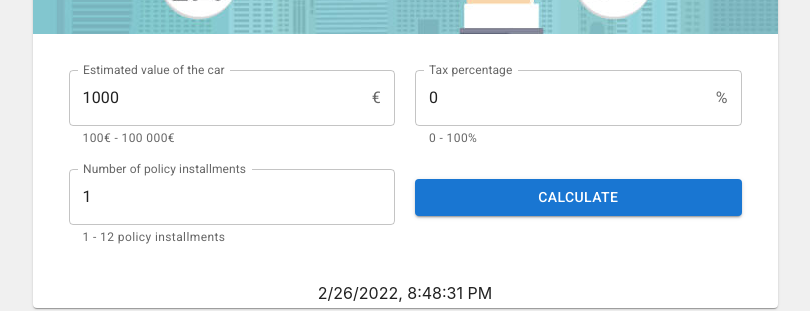
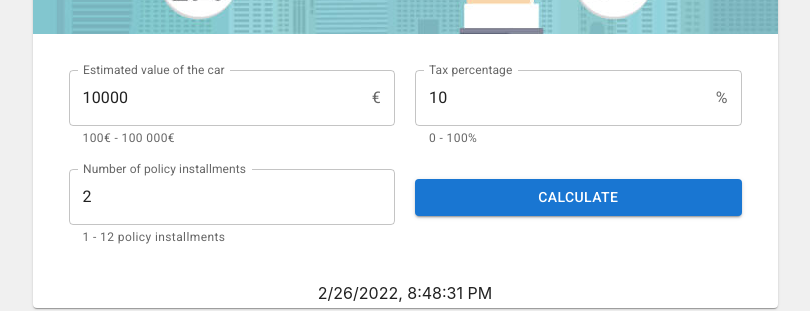
Before and after one commit to DiegoAWS/insly, a React (Create React App) app: page / in a window 1280 px wide. Shown: the part 429-740 px from the top of the page, without its empty margins (235-1045 px from the left). Built offline with nearby package versions, Linux system fonts and the light colour scheme.

Commit message:
integrated transformData module

```diff
--- a/src/App.js
+++ b/src/App.js
@@ -1,13 +1,14 @@
+import { GlobalContextProvider } from "contexts/useGlobalContext";
 import MainPage from "pages/MainPage";
 import "./App.scss";
 
 function App() {
-
-
   return (
-    <div className="App">
-     <MainPage />
-    </div>
+    <GlobalContextProvider>
+      <div className="App">
+        <MainPage />
+      </div>
+    </GlobalContextProvider>
   );
 }
 
--- a/src/components/Loading/Loading.jsx
+++ b/src/components/Loading/Loading.jsx
@@ -1,10 +1,13 @@
 import Backdrop from '@mui/material/Backdrop';
 import CircularProgress from '@mui/material/CircularProgress';
+import { useGlobalContext } from 'contexts/useGlobalContext';
 
 
 function Loading() {
-    return (
-        <div>
+
+    const { loading } = useGlobalContext()
+
+    return (loading ? <div>
         <Backdrop
             sx={{ color: '#fff', zIndex: 10 }}
             open={true}
@@ -12,7 +15,7 @@ function Loading() {
         >
             <CircularProgress color="inherit" />
         </Backdrop>
-        </div>
+    </div> : null
     )
 }
 
--- a/src/components/MainForm/MainForm.jsx
+++ b/src/components/MainForm/MainForm.jsx
@@ -11,8 +11,8 @@ import NumberInput from "components/NumberInput/NumberInput";
 import InsuranceImage from "assets/insurance.jpeg";
 import './MainForm.scss';
 import LocalTimer from "components/LocalTimer/LocalTimer";
-import { sendInsuranceData } from "services/insuranceService";
-import Loading from "components/Loading/Loading";
+
+import { useGlobalContext } from "contexts/useGlobalContext";
 
 function MainForm() {
     const [carValue, setCarValue] = useState("");
@@ -20,13 +20,8 @@ function MainForm() {
     const [numberOfPolicies, setNumberOfPolicies] = useState("");
     const [checkingForErrors, setCheckingForErrors] = useState(false);
 
-    const initialData = {
-        loading: false,
-        error: false,
-        errorMessage: "",
-        data: []
-    }
-    const [data, setData] = useState(initialData);
+    const {  sendDataToServer } = useGlobalContext()
+
 
     const checkErrorCarPrize = useMemo(() => isNumberNotBetweenCurated(100, 100000), [])
     const checkErrorTaxPercentage = useMemo(() => isNumberNotBetweenCurated(0, 100), [])
@@ -41,8 +36,6 @@ function MainForm() {
             return;
         }
 
-        setData(oldData => ({ ...oldData, loading: true }));
-
         const today = new Date();
 
         const isoDate = today.toISOString();
@@ -56,15 +49,7 @@ function MainForm() {
             local_time: isoDate
         }
 
-        try {
-            const response = await sendInsuranceData(formData);
-            const data = response.data;
-            console.log(data)
-        } catch (e) {
-            console.log(e.message)
-        }
-
-        setData(oldData => ({ ...oldData, loading: false }));
+        sendDataToServer(formData)
     }
 
     return (
@@ -80,7 +65,7 @@ function MainForm() {
                 <CardContent>
                     <div className="cardContentGrid">
                         <NumberInput
-                            initialValue="1000"
+                            initialValue="10000"
                             value={carValue}
                             setValue={setCarValue}
                             checkingForErrors={checkingForErrors}
@@ -93,7 +78,7 @@ function MainForm() {
                         />
 
                         <NumberInput
-                            initialValue="0"
+                            initialValue="10"
                             value={taxPercentage}
                             setValue={setTaxPercentage}
                             checkingForErrors={checkingForErrors}
@@ -105,7 +90,7 @@ function MainForm() {
                         />
 
                         <NumberInput
-                            initialValue="1"
+                            initialValue="2"
                             value={numberOfPolicies}
                             setValue={setNumberOfPolicies}
                             checkingForErrors={checkingForErrors}
@@ -129,7 +114,7 @@ function MainForm() {
                 </div>
 
             </Card>
-            {data.loading && <Loading />}
+
         </div>
     )
 }
--- /dev/null
+++ b/src/components/ModalResult/ModalResult.jsx
@@ -0,0 +1,62 @@
+import { Box, Modal, Paper, Table, TableBody, TableCell, TableContainer, TableHead, TableRow } from '@mui/material'
+import { useGlobalContext } from 'contexts/useGlobalContext'
+import React from 'react'
+
+const style = {
+    position: 'absolute',
+    top: '50%',
+    left: '50%',
+    transform: 'translate(-50%, -50%)',
+
+    bgcolor: 'background.paper',
+    borderRadius: '20px',
+    boxShadow: 24,
+    p: 4,
+};
+
+function ModalResult() {
+    const { isModalOpen, setIsModalOpen, data } = useGlobalContext()
+
+    const { columns, arrayData } = data;
+
+    const cols = ['label', ...columns]
+    const handleClose = () => {
+        setIsModalOpen(false)
+    }
+    return (
+        <Modal
+            open={isModalOpen}
+            onClose={handleClose}
+        >
+            <Box sx={style}>
+                <TableContainer component={Paper}>
+                    <Table size="small">
+                        <TableHead>
+                            <TableRow>
+                                {cols.map((item, index) => (
+                                    <TableCell key={index}>{item !== 'label' ? item : ''}</TableCell>
+                                ))}
+                            </TableRow>
+                        </TableHead>
+                        <TableBody>
+                            {arrayData.map((row) => (
+                                <TableRow
+                                    key={row.label}
+
+                                >
+                                    {cols.map((item, index) => (
+                                        <TableCell key={index}>{row[item]}</TableCell>
+                                    ))}
+
+
+                                </TableRow>
+                            ))}
+                        </TableBody>
+                    </Table>
+                </TableContainer>
+            </Box>
+        </Modal>
+    )
+}
+
+export default ModalResult
--- /dev/null
+++ b/src/contexts/useGlobalContext.jsx
@@ -0,0 +1,57 @@
+import React, { createContext, useContext, useState } from "react";
+import { sendInsuranceData } from "services/insuranceService";
+import { transformData } from "utils/transformData";
+
+export const initialData ={ arrayData: [], columns: [] }
+const GlobalContext = createContext();
+
+const GlobalContextProvider = (props) => {
+  const [loading, setLoading] = useState(false);
+  const [data, setData] = useState(initialData);
+  const [isModalOpen, setIsModalOpen] = useState(false)
+
+  const sendDataToServer = async (formData) => {
+
+    setLoading(true);
+    try {
+      const response = await sendInsuranceData(formData);
+      const data = transformData(response?.data);
+
+      if(!data){
+        throw new Error("Data Malformed")
+      }
+
+      setData(data)
+      setIsModalOpen(true)
+    } catch (e) {
+      console.log(e.message)
+    }
+
+    setLoading(false);
+  }
+
+  const clearData = () => {
+    setData(initialData);
+  }
+
+  const instanceContext = {
+    loading, data, clearData, sendDataToServer,
+    isModalOpen, setIsModalOpen
+  };
+
+  return (
+    <GlobalContext.Provider value={instanceContext}>
+      {props.children}
+    </GlobalContext.Provider>
+  );
+};
+
+const useGlobalContext = () => {
+  const context = useContext(GlobalContext);
+  if (context === undefined) {
+    throw new Error("Missing GlobalContextProvider Wrapper");
+  }
+  return context;
+};
+
+export { GlobalContextProvider, useGlobalContext };
--- a/src/pages/MainPage.jsx
+++ b/src/pages/MainPage.jsx
@@ -1,10 +1,14 @@
+import Loading from "components/Loading/Loading";
 import MainForm from "components/MainForm/MainForm";
+import ModalResult from "components/ModalResult/ModalResult";
 
 function MainPage() {
 
     return (
         <>
             <MainForm />
+            <Loading />
+            <ModalResult />
         </>
     );
 }
--- a/src/services/insuranceService.js
+++ b/src/services/insuranceService.js
@@ -1,6 +1,7 @@
 import axios from "axios";
-import { url_api } from "config";
+// import { url_api } from "config";
 
+const url_api = "http://localhost";
 export const sendInsuranceData = (data) => {
   return axios.post(`${url_api}/api`, data);
 };
--- /dev/null
+++ b/src/utils/transformData.js
@@ -0,0 +1,37 @@
+
+export const transformData = (data) => {
+  const insurance_data = data?.insurance_data;
+  const columns = Object.keys(insurance_data);
+
+  const dataKeys= data.data_keys;
+  const dataLabels = data.data_labels;
+
+  const transformedData = {};
+
+  if (!insurance_data || !dataKeys|| !dataLabels ||columns?.length === 0) {
+    return null;
+  }
+
+  columns.forEach((column) => {
+    const data = insurance_data[column];
+
+    const items = Object.keys(data);
+
+    items.forEach((item) => {
+      transformedData[item] = {
+        ...(transformedData[item] || {}),
+        [column]: data[item]
+      };
+    });
+  });
+
+  const arrayData = dataKeys.map((key, index) => ({
+    ...transformedData[key],
+    label: dataLabels[index]
+  }));
+
+  const transformed = { arrayData, columns };
+
+  console.log(transformed);
+  return transformed;
+};
```
Lines whose indentation alone changed are shown as unchanged.
